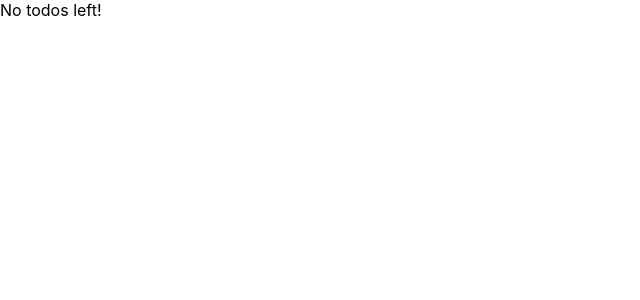
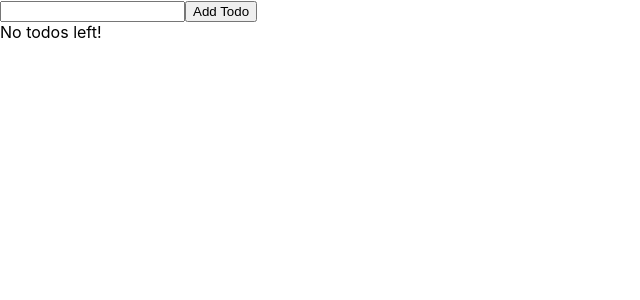
Before and after one commit to DovRine/fullstack-todo-deployed-tutorial, a React (Create React App) app in the folder frontend/: page / in a window 1280 px wide. Shown: the top 300 px of the page, without its empty margins (0-640 px from the left). Built offline with nearby package versions, Linux system fonts and the light colour scheme.

Commit message:
feat: add todo

```diff
--- a/frontend/src/components/App/App.js
+++ b/frontend/src/components/App/App.js
@@ -1,10 +1,18 @@
+import { useState } from "react";
 import "./App.scss";
-import { TodoList } from "..";
+import { TodoList, TodoForm } from "..";
 
 function App() {
+  const [todos, setTodos] = useState([]);
+  function addTodo(todo) {
+    todo.id = String(Math.random());
+    todo.done = false;
+    setTodos((prev) => [todo, ...prev]);
+  }
   return (
     <div data-testid="App" className="App">
-      <TodoList />
+      <TodoForm handleSubmit={addTodo} />
+      <TodoList todos={todos} />
     </div>
   );
 }
--- /dev/null
+++ b/frontend/src/components/TodoForm/TodoForm.js
@@ -0,0 +1,19 @@
+import { useState } from "react";
+
+function TodoForm({ handleSubmit }) {
+  const [task, setTask] = useState("");
+  function doSubmit(e) {
+    e.preventDefault();
+    handleSubmit({ task });
+    setTask("");
+  }
+  return (
+    <form data-testid="TodoForm" className="TodoForm" onSubmit={doSubmit}>
+      <input type="text" onChange={(e) => setTask(e.target.value)} />
+      <input type="submit" value="Add Todo" />
+    </form>
+  );
+}
+
+export { TodoForm };
+export default TodoForm;
--- a/frontend/src/components/index.js
+++ b/frontend/src/components/index.js
@@ -1,6 +1,7 @@
 import App from "./App/App";
 import EmptyList from "./EmptyList/EmptyList";
 import Todo from "./Todo/Todo";
+import TodoForm from './TodoForm/TodoForm'
 import TodoList from "./TodoList/TodoList";
 
-export { App, EmptyList, Todo, TodoList };
+export { App, EmptyList, Todo, TodoForm, TodoList };
```
Also changed, not shown: 2 other files (tests, documents, lock files or other folders).
